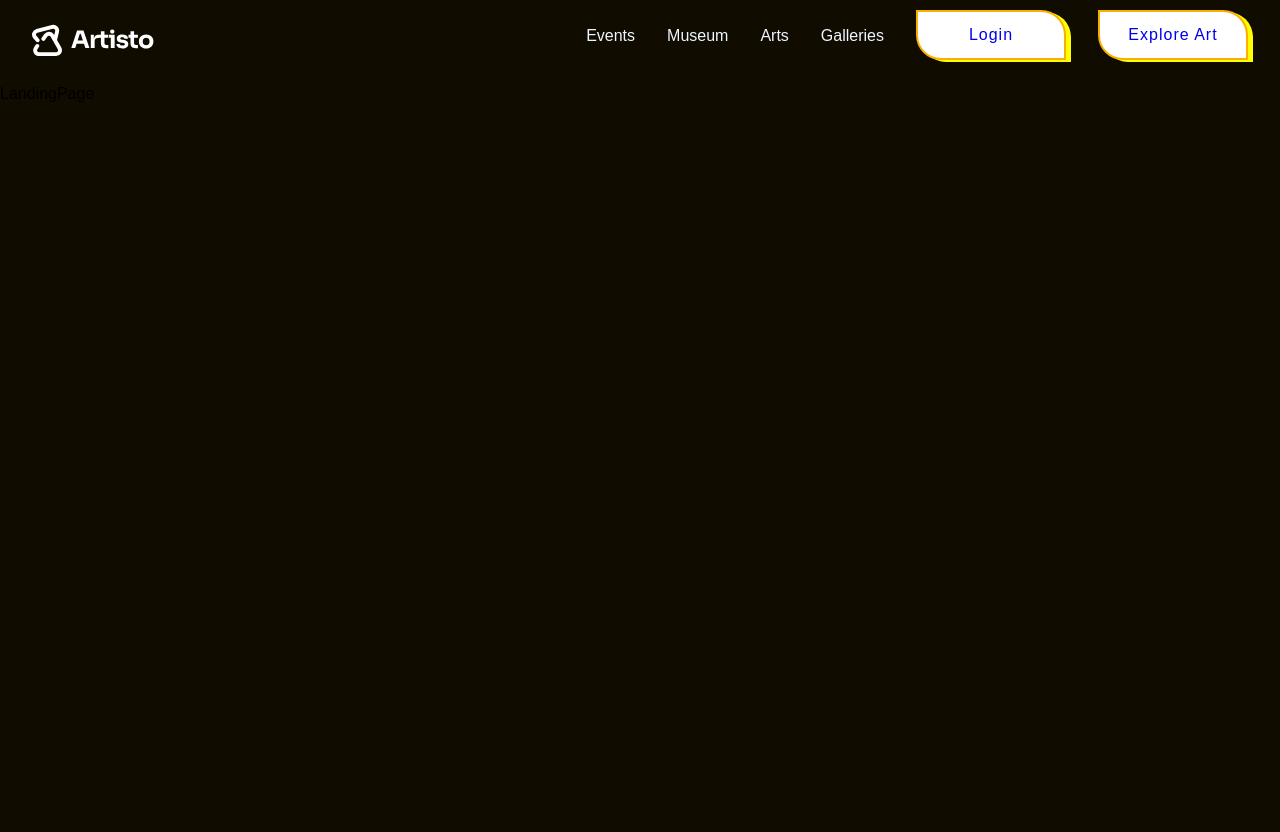
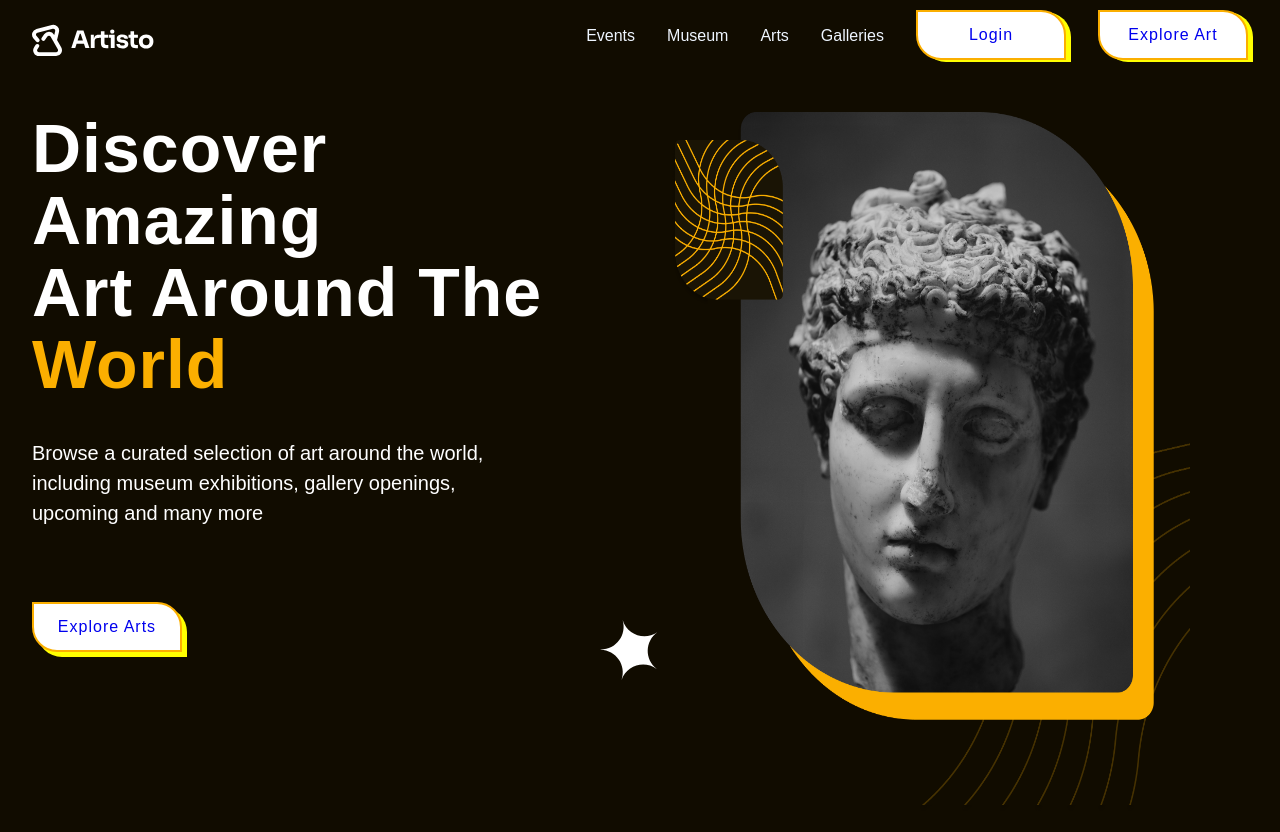
Before and after one commit to EBILITE/Niyo--Frontend-Test, a React (Create React App) app: page / in a window 1280 px wide. Before the commit the page ends 800 px from the top, so only its background shows below. Built offline with nearby package versions, Linux system fonts and the light colour scheme.

Commit message:
Redux store setup

```diff
--- a/src/Pages/LandingPage.js
+++ b/src/Pages/LandingPage.js
@@ -1,9 +1,12 @@
-import React from 'react'
+import React from "react";
+import Hero from "../components/Hero/Hero";
 
 const LandingPage = () => {
   return (
-    <div>LandingPage</div>
-  )
-}
+    <div>
+      <Hero />
+    </div>
+  );
+};
 
-export default LandingPage
+export default LandingPage;
--- /dev/null
+++ b/src/components/Hero/Hero.js
@@ -0,0 +1,104 @@
+import React from "react";
+import styled from "styled-components";
+import Star from "../../assests/images/star.svg";
+import HeroImg from "../../assests/images/HeroImage2.png";
+import Button from "../Button/Button";
+const Hero = () => {
+  return (
+    <Wrapper>
+      <div className="HeroWrapper">
+        <div className="HeroText">
+          <h2>
+            Discover amazing
+            <br /> art around the <br />
+            <span>world</span>
+          </h2>
+          <p>
+            Browse a curated selection of art around the world, including museum
+            exhibitions, gallery openings, upcoming and many more
+          </p>
+
+          <div className="StarContainer">
+            <Button text="Explore Arts" link="/allarts" />
+            <img src={Star} alt="" />
+          </div>
+        </div>
+
+        <div className="ImageContainer">
+          <img src={HeroImg} alt="" />
+        </div>
+      </div>
+    </Wrapper>
+  );
+};
+
+export default Hero;
+
+const Wrapper = styled.div`
+  /* border: 2px solid white; */
+  height: calc(100vh - 5rem);
+
+  .HeroWrapper {
+    /* border: 2px solid yellow; */
+    width: 95vw;
+    height: calc(100vh - 10rem);
+    max-width: var(--max-width);
+    margin: 0 auto;
+    margin-top: 2rem;
+    display: flex;
+    align-items: center;
+    gap: 4rem;
+  }
+
+  .HeroText {
+    /* border: 2px solid white; */
+    width: 50%;
+    height: 100%;
+    h2 {
+      font-size: 68px;
+      font-weight: 700;
+      line-height: 72px;
+      color: white;
+      span {
+        color: #fbaf00;
+      }
+    }
+    p {
+      font-weight: 400;
+      font-size: 20px;
+      line-height: 30px;
+      color: white;
+      width: 80%;
+      padding-top: 1rem;
+    }
+    .StarContainer {
+      width: 80%;
+      display: flex;
+      align-items: center;
+      justify-content: space-between;
+      img {
+        position: absolute;
+        left: 600px;
+        bottom: 120px;
+      }
+    }
+  }
+
+  .ImageContainer {
+    /* border: 2px solid crimson; */
+    width: 50%;
+    height: 100%;
+    margin: 0 auto;
+    img {
+      width: 90%;
+      height: 700px;
+    }
+  }
+
+  .sec2 {
+    position: sticky;
+  }
+  .sec1 {
+    top: 55px;
+  }
+`;
--- a/src/index.js
+++ b/src/index.js
@@ -1,13 +1,16 @@
-import React from 'react';
-import ReactDOM from 'react-dom/client';
-import 'normalize.css'
-import './index.css';
-import App from './App';
+import React from "react";
+import ReactDOM from "react-dom/client";
+import "normalize.css";
+import "./index.css";
+import App from "./App";
+import { store } from "./store";
+import { Provider } from "react-redux";
 
-
-const root = ReactDOM.createRoot(document.getElementById('root'));
+const root = ReactDOM.createRoot(document.getElementById("root"));
 root.render(
   <React.StrictMode>
-    <App />
+    <Provider store={store}>
+      <App />
+    </Provider>
   </React.StrictMode>
 );
--- /dev/null
+++ b/src/store.js
@@ -0,0 +1,8 @@
+import { configureStore } from "@reduxjs/toolkit";
+
+
+export const store = configureStore({
+  reducer: {
+
+  },
+});
```
